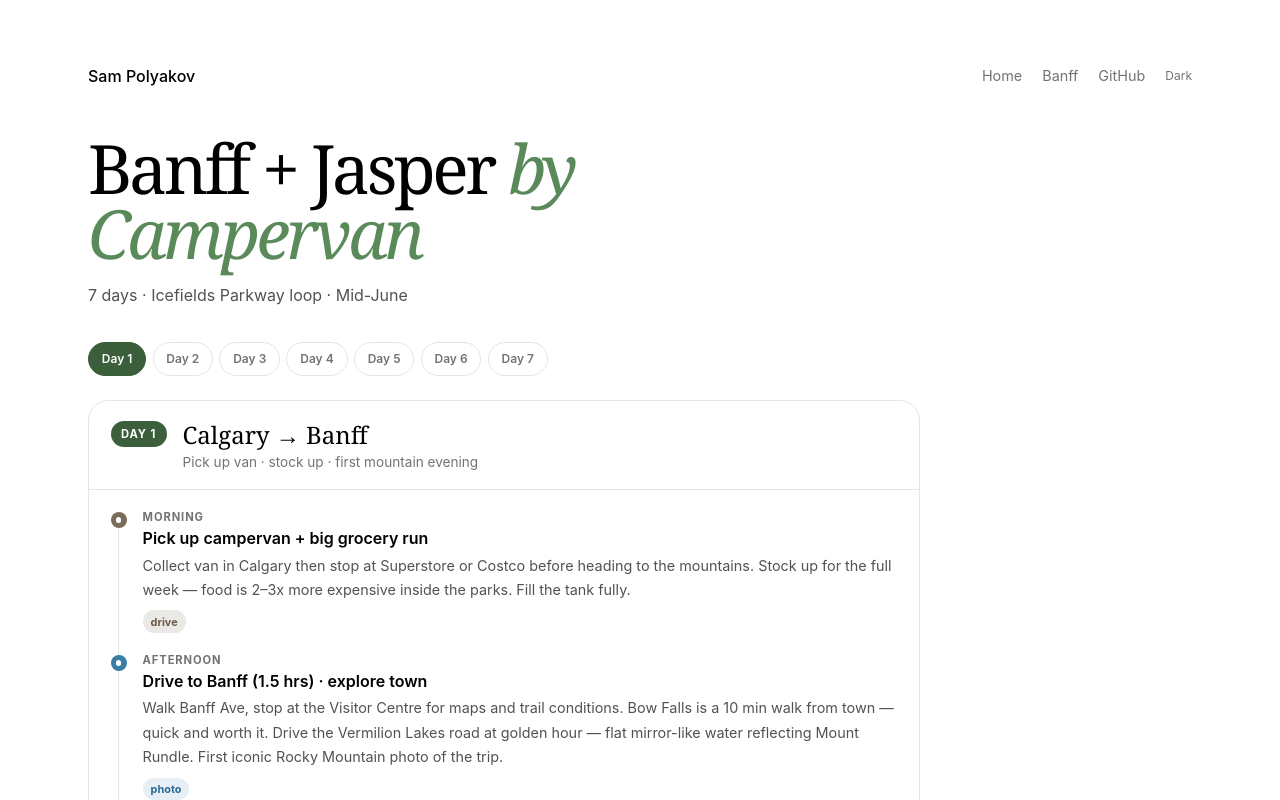
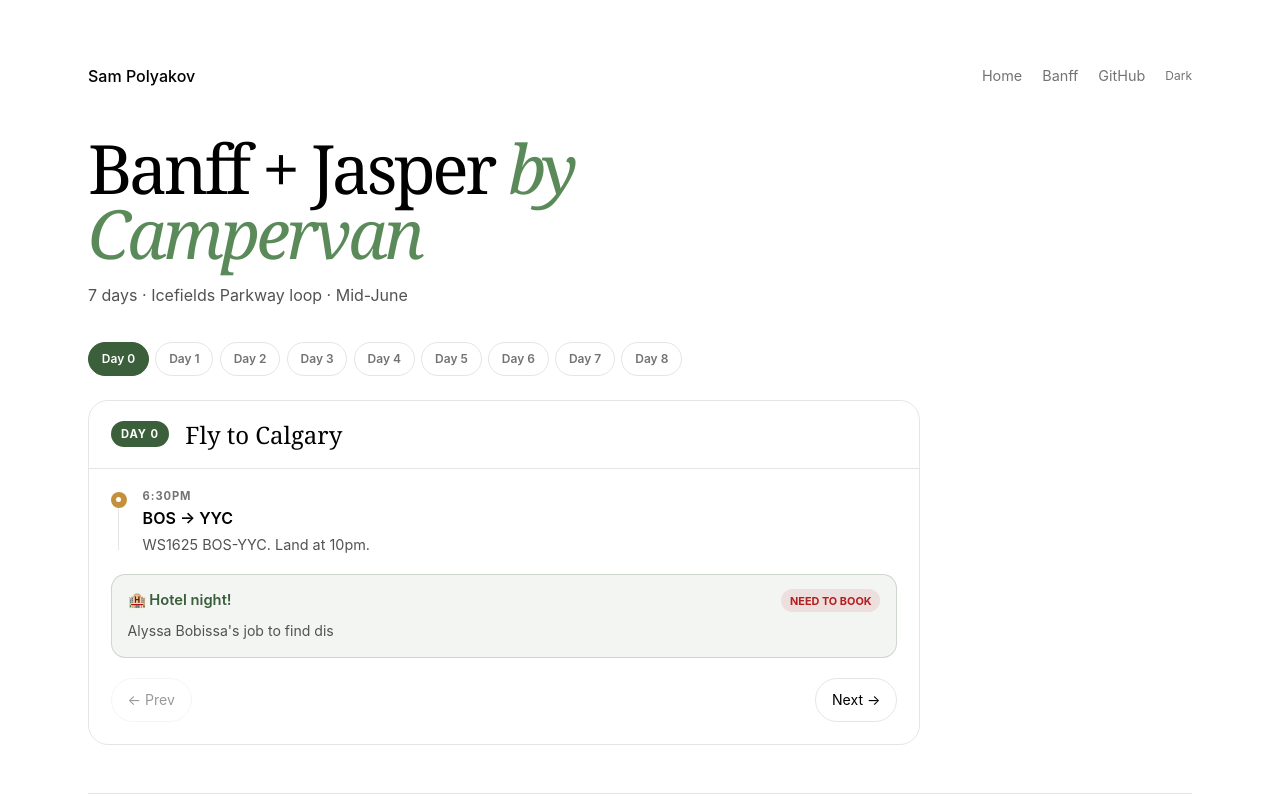
Before and after one commit to sampolz/portfolio, a Next.js app: page /banff-itinerary in a window 1280 px wide. Shown: the top 800 px of the page. Built offline with nearby package versions, Linux system fonts and the light colour scheme.

Commit message:
final? itinerary

```diff
--- a/app/banff-itinerary/itinerary-client.tsx
+++ b/app/banff-itinerary/itinerary-client.tsx
@@ -7,7 +7,7 @@ import styles from './itinerary.module.css'
 
 type TagTone = 'hike' | 'photo' | 'food' | 'drive'
 type DotTone = 'forest' | 'lake' | 'amber' | 'stone'
-type BadgeTone = 'res' | 'fcfs'
+type BadgeTone = 'res' | 'fcfs' | 'booked'
 
 type EventItem = {
   time: string
@@ -35,12 +35,32 @@ type DayItem = {
 
 const days: DayItem[] = [
   {
+    badge: 'Day 0',
+    title: 'Fly to Calgary',
+    events: [
+      {
+        time: '6:30pm',
+        name: 'BOS → YYC',
+        description:
+          'WS1625 BOS-YYC. Land at 10pm.',
+        tone: 'amber',
+      },
+    ],
+    camp: {
+      name: '🏨 Hotel night!',
+      badge: 'NEED TO BOOK',
+      badgeTone: 'res',
+      detail:
+        'Alyssa Bobissa\'s job to find dis',
+    },
+  },
+  {
     badge: 'Day 1',
     title: 'Calgary → Banff',
     subtitle: 'Pick up van · stock up · first mountain evening',
     events: [
       {
-        time: 'Morning',
+        time: '8:00am',
         name: 'Pick up campervan + big grocery run',
         description:
           'Collect van in Calgary then stop at Superstore or Costco before heading to the mountains. Stock up for the full week — food is 2–3x more expensive inside the parks. Fill the tank fully.',
@@ -59,18 +79,17 @@ const days: DayItem[] = [
         time: 'Evening',
         name: 'Set up camp · cook dinner · campfire',
         description:
-          'Settle into your lakeside site. Fire permits are ~$11 CAD/night and include firewood at all Parks Canada campgrounds. First night with the mountains all around you.',
+          'Settle into our campsite. Booking includes fire permit + wood. First night! 🕺🕺🕺',
         tone: 'amber',
         tags: [{ label: 'food', tone: 'food' }],
       },
     ],
     camp: {
-      name: '⛺ Two Jack Lakeside — Banff National Park',
-      badge: 'Book now',
-      badgeTone: 'res',
-      stars: '★★★★★',
+      name: '⛺ Tunnel Mountain Village 1 — Banff National Park',
+      badge: 'Booked',
+      badgeTone: 'booked',
       detail:
-        'On the shores of Two Jack Lake with Mount Rundle reflections at sunrise and sunset. Fits campervans up to 27ft. Has drinking water, flush toilets, hot showers, fire pits, bear lockers. ~$34 CAD/night + $11 fire permit. 10km from Banff town. Reserve at reservation.pc.gc.ca — lakefront sites disappear fast.',
+        'Site B45. Should have pretty views :)',
     },
   },
   {
@@ -82,7 +101,7 @@ const days: DayItem[] = [
         time: '5:00 AM',
         name: 'Moraine Lake sunrise',
         description:
-          'Pre-booked Parks Canada shuttle from Lake Louise Park & Ride — you cannot drive to Moraine Lake. Valley of Ten Peaks reflected in turquoise water at first light. Scramble the Rockpile (5 mins, no skills needed) for the classic shot. Spend 2+ hours here. This is the defining image of the trip.',
+          'BOOKING ON WEDNESDAY. Pre-booked Parks Canada shuttle from Lake Louise Park & Ride. Cannot drive to Moraine Lake. Valley of Ten Peaks reflected in turquoise water at first light. Scramble the Rockpile. Spend 2+ hours here. Will be lit.',
         tone: 'forest',
         tags: [
           { label: 'photo', tone: 'photo' },
@@ -104,7 +123,7 @@ const days: DayItem[] = [
         time: 'Afternoon',
         name: 'Lake Louise + Plain of Six Glaciers hike',
         description:
-          "Shuttle connects Moraine to Lake Louise. Walk the famous turquoise lakeshore then hike the Plain of Six Glaciers trail (13.8km round trip, moderate) to a teahouse perched beneath Victoria Glacier. Cash only at the teahouse — best hot chocolate you'll ever have. Ride or hike back down as light fades.",
+          "Shuttle connects Moraine to Lake Louise. Walk the famous turquoise lakeshore then hike the Plain of Six Glaciers trail (13.8km round trip, moderate) to a teahouse perched beneath Victoria Glacier. Cash only at the teahouse. 'Best hot chocolate you'll ever have' :D (sorry Alyssa). Ride or hike back down as light fades.",
         tone: 'amber',
         tags: [
           { label: 'hike', tone: 'hike' },
@@ -114,14 +133,14 @@ const days: DayItem[] = [
       },
     ],
     camp: {
-      name: '⛺ Two Jack Lakeside — Night 2',
-      badge: 'Same site',
-      badgeTone: 'res',
+      name: '⛺ Tunnel Mountain Village 1 — Night 2',
+      badge: 'Booked',
+      badgeTone: 'booked',
       detail:
-        'Return to your lakeside home base. Two nights here makes logistics simple — the van stays parked while you shuttle to Moraine Lake.',
+        'Return to B45. Two nights here!',
     },
     warning:
-      '⚠️ Book Moraine Lake shuttle now — Parks Canada shuttle opens 2 days before your visit at 8am MT and sells out in minutes. Or book a guided sunrise tour which guarantees access. Search "Moraine Lake shuttle 2026" at parks.canada.ca.',
+      '⚠️ Book Moraine Lake shuttle now — Parks Canada shuttle opens April 15 or  2 days before our visit at 8am MT and sells out in minutes. Or book a guided sunrise tour which guarantees access. Search "Moraine Lake shuttle 2026" at parks.canada.ca.',
   },
   {
     badge: 'Day 3',
@@ -132,7 +151,7 @@ const days: DayItem[] = [
         time: '7:30 AM',
         name: 'Johnston Canyon — Lower Falls, Upper Falls + Ink Pots',
         description:
-          'Catwalks bolted into canyon walls lead past two dramatic waterfalls to the Ink Pots — five vivid turquoise mineral springs at the top. ~10km total, ~3.5 hrs. Leave early, parking fills by 9am. Note: Bow Valley Parkway has a vehicle restriction 8am–8pm May 1–June 25 on the eastern section — access Johnston via Castle Junction instead, signs will direct you.',
+          'Catwalks bolted into canyon walls lead past two dramatic waterfalls to the Ink Pots - five vivid turquoise mineral springs at the top. ~10km total, ~3.5 hrs. Leave early, parking fills by 9am. Note: Bow Valley Parkway has a vehicle restriction on the eastern section — access Johnston via Castle Junction instead, signs will direct.',
         tone: 'forest',
         tags: [
           { label: 'hike', tone: 'hike' },
@@ -143,7 +162,7 @@ const days: DayItem[] = [
         time: 'Midday',
         name: 'Drive north → Icefields Parkway',
         description:
-          'Fill gas at Lake Louise village — last affordable gas before Saskatchewan River Crossing. Turn north onto the Icefields Parkway. First stop: Herbert Lake (mirror-flat reflections), then Hector Lake viewpoint. Download offline maps now — no cell service for most of the Parkway.',
+          'Fill gas at Lake Louise village — last affordable gas before Saskatchewan River Crossing. Turn north onto the Icefields Parkway. First stop: Herbert Lake (mirror-flat reflections), then Hector Lake viewpoint. No cell service after this point until Jasper.',
         tone: 'lake',
         tags: [
           { label: 'drive', tone: 'drive' },
@@ -154,7 +173,7 @@ const days: DayItem[] = [
         time: 'Afternoon',
         name: 'Bow Lake + arrive Waterfowl Lakes',
         description:
-          "Pull over at Bow Lake — first major Parkway stop, glacier-fed turquoise water with Crowfoot Glacier looming above, short flat walk along the shore. Then continue to Waterfowl Lakes. Arrive by 2pm to secure a site — it's first-come-first-served.",
+          "Pull over at Bow Lake, our first major Parkway stop, glacier-fed turquoise water with Crowfoot Glacier looming above, short flat walk along the shore. Then continue to Waterfowl Lakes. Arrive by 2pm to secure a site — it's first-come-first-served. Then chill day :). Need to bring/cook food.",
         tone: 'amber',
         tags: [
           { label: 'photo', tone: 'photo' },
@@ -163,24 +182,23 @@ const days: DayItem[] = [
       },
     ],
     camp: {
-      name: '⛺ Waterfowl Lakes — Icefields Parkway, Banff NP',
+      name: '⛺ Waterfowl Lakes — Icefields Parkway, Banff',
       badge: 'First come, first served',
       badgeTone: 'fcfs',
-      stars: '★★★★★',
       detail:
-        'Arguably the most beautiful campground in Canada. Sites right beside a turquoise lake with jaw-dropping mountain reflections — waking up here is genuinely surreal. 116 sites for tents and campervans. Has sani-dump + water fill (useful for your van). ~$26–32 CAD/night. Arrive before 2pm in June for a guaranteed spot.',
+        'Arguably the most beautiful campground in Canada. Sites right beside a turquoise lake with mountain reflections. 116 sites for tents and campervans. Has sani-dump + water fill (prob won\'t need). ~$26–32 CAD/night. Arrive before 2pm in June for a guaranteed spot.',
     },
   },
   {
     badge: 'Day 4',
     title: 'Peyto Lake → Columbia Icefield → Parker Ridge',
-    subtitle: 'Three unmissable Parkway stops · sleep at the glacier',
+    subtitle: 'Three unmissable Parkway stops',
     events: [
       {
         time: 'Morning',
         name: 'Peyto Lake viewpoint',
         description:
-          '20 mins north of camp. Short walk (15 mins each way) to a viewpoint above a wolf-head shaped glacial lake in electric blue-green. One of the most photographed spots on earth. Go before the tour buses roll in — the early light is extraordinary anyway.',
+          '20 mins north of camp. Short walk (15 mins each way) to a viewpoint above a wolf-head shaped glacial lake in electric blue-green. One of the most photographed spots on earth. Go before the tour buses roll in.',
         tone: 'lake',
         tags: [{ label: 'photo', tone: 'photo' }],
       },
@@ -188,7 +206,7 @@ const days: DayItem[] = [
         time: 'Midday',
         name: 'Saskatchewan River Crossing — gas + food',
         description:
-          'The only gas station between Lake Louise and Jasper. Fill up regardless of how full you are. Basic café here too. Then continue north toward the Columbia Icefield.',
+          'The only gas station between Lake Louise and Jasper. Fill up regardless of how full we are. Basic café here too. Then continue north toward the Columbia Icefield.',
         tone: 'stone',
         tags: [
           { label: 'food', tone: 'food' },
@@ -199,7 +217,7 @@ const days: DayItem[] = [
         time: 'Afternoon',
         name: 'Columbia Icefield + Athabasca Glacier',
         description:
-          "Largest icefield in the Canadian Rockies. Walk right up to the toe of the Athabasca Glacier for free — markers showing how far it's retreated are genuinely sobering. Optional: Ice Explorer bus onto the glacier surface (~$75 CAD) or Glacier Skywalk glass platform (~$30 CAD). The walk-up alone is worth it.",
+          "Largest icefield in the Canadian Rockies. Walk right up to the toe of the Athabasca Glacier. Optional: Ice Explorer bus onto the glacier surface (~$75 CAD) or Glacier Skywalk glass platform (~$30 CAD). The walk-up alone is worth it.",
         tone: 'forest',
         tags: [
           { label: 'photo', tone: 'photo' },
@@ -219,24 +237,23 @@ const days: DayItem[] = [
       },
     ],
     camp: {
-      name: '⛺ Wilcox Creek — Columbia Icefield, Jasper NP',
-      badge: 'First come, first served',
-      badgeTone: 'fcfs',
-      stars: '★★★★★',
+      name: '⛺ Whistlers Campground, Jasper NP',
+      badge: 'Booked',
+      badgeTone: 'booked',
       detail:
-        "46 sites at the base of the Columbia Icefield — some with direct glacier views. Fits campervans under 27ft. Pit toilets, cooking shelters, fire pits. ~$26 CAD/night. Windy but extraordinary. You're sleeping at the largest icefield in the Rockies. Arrive by noon to be sure of a spot.",
+        "Booked site 26E. Largest campground in Jasper, recently renovated. Has hot showers, trail into town. Not the prettiest but the most convenient for two nights in Jasper. Operating at reduced capacity due to 2024 wildfire.",
     },
   },
   {
     badge: 'Day 5',
     title: 'Athabasca Falls → Jasper Town',
-    subtitle: 'Final Parkway stretch · two waterfalls · arrive Jasper',
+    subtitle: 'See end of parkway · two waterfalls · arrive Jasper',
     events: [
       {
         time: 'Morning',
         name: 'Sunwapta Falls + Athabasca Falls',
         description:
-          'Two roaring waterfalls in the northern stretch. Sunwapta plunges into a narrow canyon — 15 min walk. Athabasca Falls is the most powerful waterfall in the Rockies, carving through a basalt gorge — 10 min walk and completely spectacular. Both uncrowded in the early morning.',
+          'Two roaring waterfalls in the northern stretch of icefields parkway. Sunwapta plunges into a narrow canyon — 15 min walk. Athabasca Falls is the most powerful waterfall in the Rockies, carving through a basalt gorge — 10 min walk. Both uncrowded in the early morning.',
         tone: 'lake',
         tags: [
           { label: 'photo', tone: 'photo' },
@@ -245,9 +262,9 @@ const days: DayItem[] = [
       },
       {
         time: 'Midday',
-        name: 'Arrive Jasper townsite',
+        name: 'Jasper townsite',
         description:
-          'Smaller and way less commercial than Banff — it has a real town feel. Restock van at the IGA grocery store. Lunch at Jasper Brewing Company (first national park brewery in Canada, great food). Walk the main street, pick up any supplies.',
+          'Smaller and way less commercial than Banff — feels like a real town. Restock van at the IGA grocery store if we need it. Lunch at Jasper Brewing Company (first national park brewery in Canada, great food). Walk main street.',
         tone: 'forest',
         tags: [{ label: 'food', tone: 'food' }],
       },
@@ -261,15 +278,12 @@ const days: DayItem[] = [
       },
     ],
     camp: {
-      name: '⛺ Whistlers — Jasper National Park',
-      badge: 'Book now',
-      badgeTone: 'res',
-      stars: '★★★',
+      name: '⛺ Whistlers Campground, Jasper NP',
+      badge: 'Booked',
+      badgeTone: 'booked',
       detail:
-        'Largest campground in Jasper (781 sites), recently renovated. Has hot showers, sani-dump, trail into town. ~$35–42 CAD/night unserviced. Not the prettiest but the most convenient for two nights in Jasper. Operating at reduced capacity in 2026 due to 2024 wildfire — book as early as possible at reservation.pc.gc.ca.',
-    },
-    warning:
-      "⚠️ Whistlers reduced capacity in 2026 due to Jasper wildfire recovery. If it's sold out, try Wapiti Campground (also near Jasper town) or Honeymoon Lake (~30km south, beautiful lakeside setting, first-come-first-served).",
+        "Night 2 at 26E.",
+    }
   },
   {
     badge: 'Day 6',
@@ -299,22 +313,22 @@ const days: DayItem[] = [
         time: 'Evening',
         name: 'Jasper dark sky viewing',
         description:
-          "Jasper is a UNESCO Dark Sky Preserve — one of the largest in the world. In mid-June it doesn't fully darken until ~11pm but if you stay up the stars are extraordinary. Drive a few km from camp to escape any glow from town. No equipment needed.",
+          "Jasper is a UNESCO Dark Sky Preserve — one of the largest in the world. In mid-June it doesn't fully darken until ~11pm but if we stay up the stars will be epic. Drive a few km from camp to escape any glow from town.",
         tone: 'amber',
         tags: [{ label: 'photo', tone: 'photo' }],
       },
     ],
     camp: {
-      name: '⛺ Whistlers — Night 2',
-      badge: 'Same site',
-      badgeTone: 'res',
+      name: '⛺ Whistlers Campground, Jasper NP',
+      badge: 'Booked',
+      badgeTone: 'booked',
       detail:
-        'Second night in Jasper. Use the showers, do laundry if needed. Cook a proper dinner in camp — Jasper restaurants are pricey. The Downstream Bar if you want one last dinner out in town.',
+        "Night 3 at 26E. Last night :(",
     },
   },
   {
     badge: 'Day 7',
-    title: 'Valley of Five Lakes → Calgary → Fly Home',
+    title: 'Valley of Five Lakes → Calgary',
     subtitle: 'Last morning hike · 4 hr drive · return van',
     events: [
       {
@@ -330,28 +344,55 @@ const days: DayItem[] = [
       },
       {
         time: 'Mid-morning',
-        name: 'Drive Jasper → Calgary via Hwy 16 (4–4.5 hrs)',
+        name: 'Drive Jasper → Calgary (4–4.5 hrs)',
         description:
-          'East through the foothills back to Calgary. Stop in Hinton for coffee. Clean out the van before returning — most companies charge cleaning fees if left messy. Return van at Calgary depot.',
+          'East through the foothills back to Calgary. Stop in Hinton. Clean out the van.',
         tone: 'stone',
         tags: [{ label: 'drive', tone: 'drive' }],
       },
-      {
-        time: 'Afternoon',
-        name: 'Fly home from Calgary YYC',
+            {
+        time: '4:00pm',
+        name: 'Return Van',
         description:
-          "Book an afternoon or evening flight — don't cut it close. Allow 2.5 hrs at the airport. The van depot to YYC is typically 15–30 mins.",
-        tone: 'amber',
+          'Say goodbye to our close personal friend :(',
+        tone: 'stone',
+        tags: [{ label: 'drive', tone: 'drive' }],
       },
     ],
     camp: {
-      name: '💰 Full week camping cost',
+      name: '🏨 Hotel night!',
+      badge: 'NEED TO BOOK',
+      badgeTone: 'res',
       detail:
-        'Two Jack Lakeside ×2 nights: ~$90 CAD · Waterfowl Lakes ×1: ~$30 CAD · Wilcox Creek ×1: ~$26 CAD · Whistlers ×2: ~$80 CAD · Total: ~$226 CAD (~$165 USD) for the week · vs $2,000+ in hotels · If your dates fall after June 19: free park admission + 25% off camping saves even more.',
+        'Alyssa Bobissa\'s job to find dis lol',
     },
-    tip:
-      'Book right now: Two Jack Lakeside and Whistlers are both reservable at reservation.pc.gc.ca. Waterfowl and Wilcox Creek are first-come-first-served — just arrive before noon each day. Also book the Moraine Lake shuttle and Spirit Island cruise ASAP — both sell out weeks in advance.',
-  },
+    },
+      {
+    badge: 'Day 8',
+    title: 'Explore Calgary → Fly Home',
+    subtitle: 'YYC → BOS',
+    events: [
+      {
+        time: 'Morning',
+        name: 'Explore Calgary',
+        description:
+          "Idk if there's anything that cool lol.",
+        tone: 'forest',
+      },
+      {
+        time: '3:30pm',
+        name: 'Fly home',
+        description:
+          'WS 1626 YYC-Boston. Get to airport at like 1:30.',
+        tone: 'stone',
+      },
+    ],
+    camp: {
+      name: 'The end :(',
+      detail:
+        'Gonna be epic.',
+    },
+    },
 ]
 
 const dotToneClass: Record<DotTone, string> = {
--- a/app/banff-itinerary/itinerary.module.css
+++ b/app/banff-itinerary/itinerary.module.css
@@ -329,6 +329,11 @@
   color: #8a6520;
 }
 
+.badgeBooked {
+  background: rgba(58, 124, 165, 0.12);
+  color: #2a6a96;
+}
+
 .stars {
   margin-top: 0.2rem;
   color: #c4913a;
```
